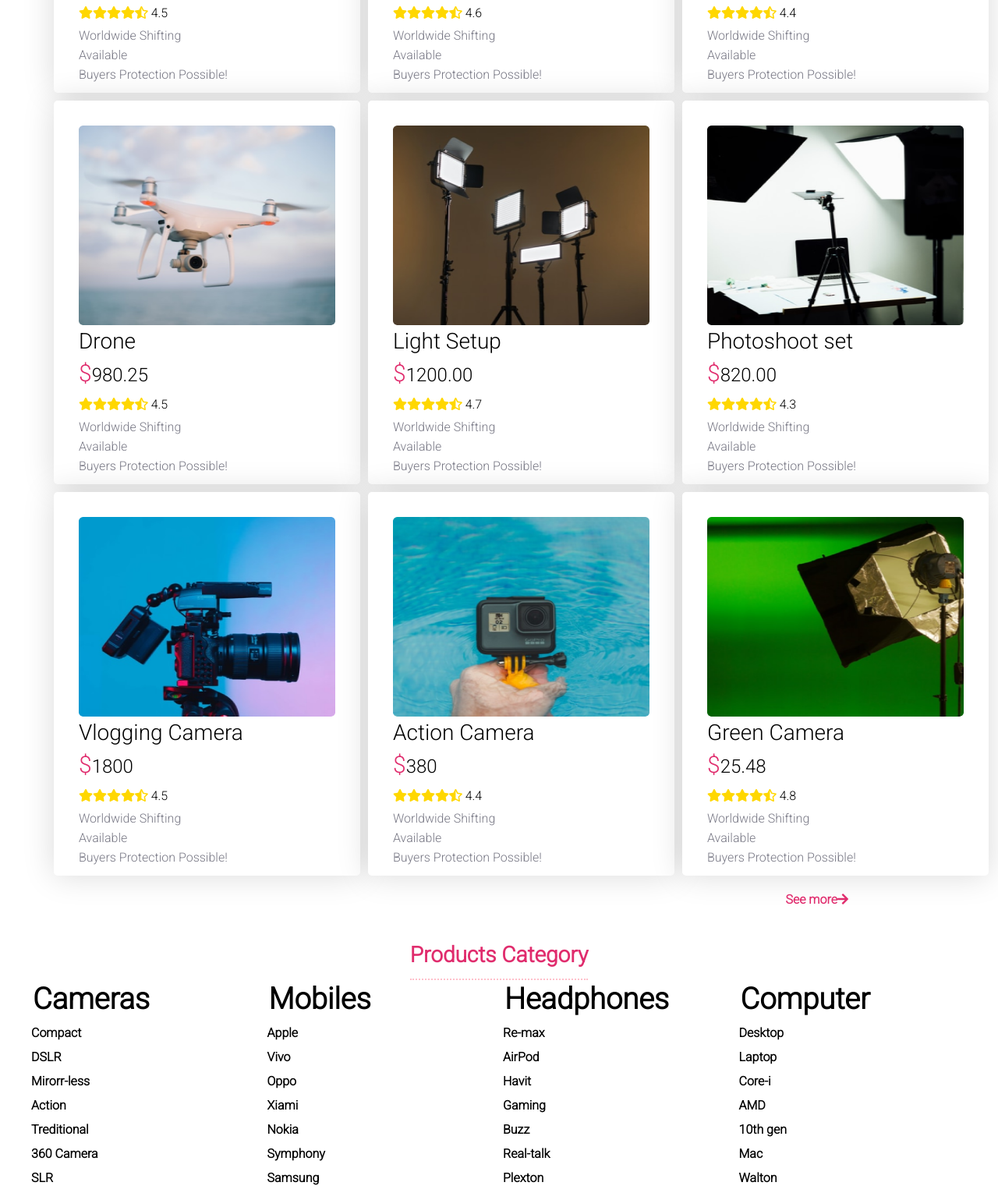
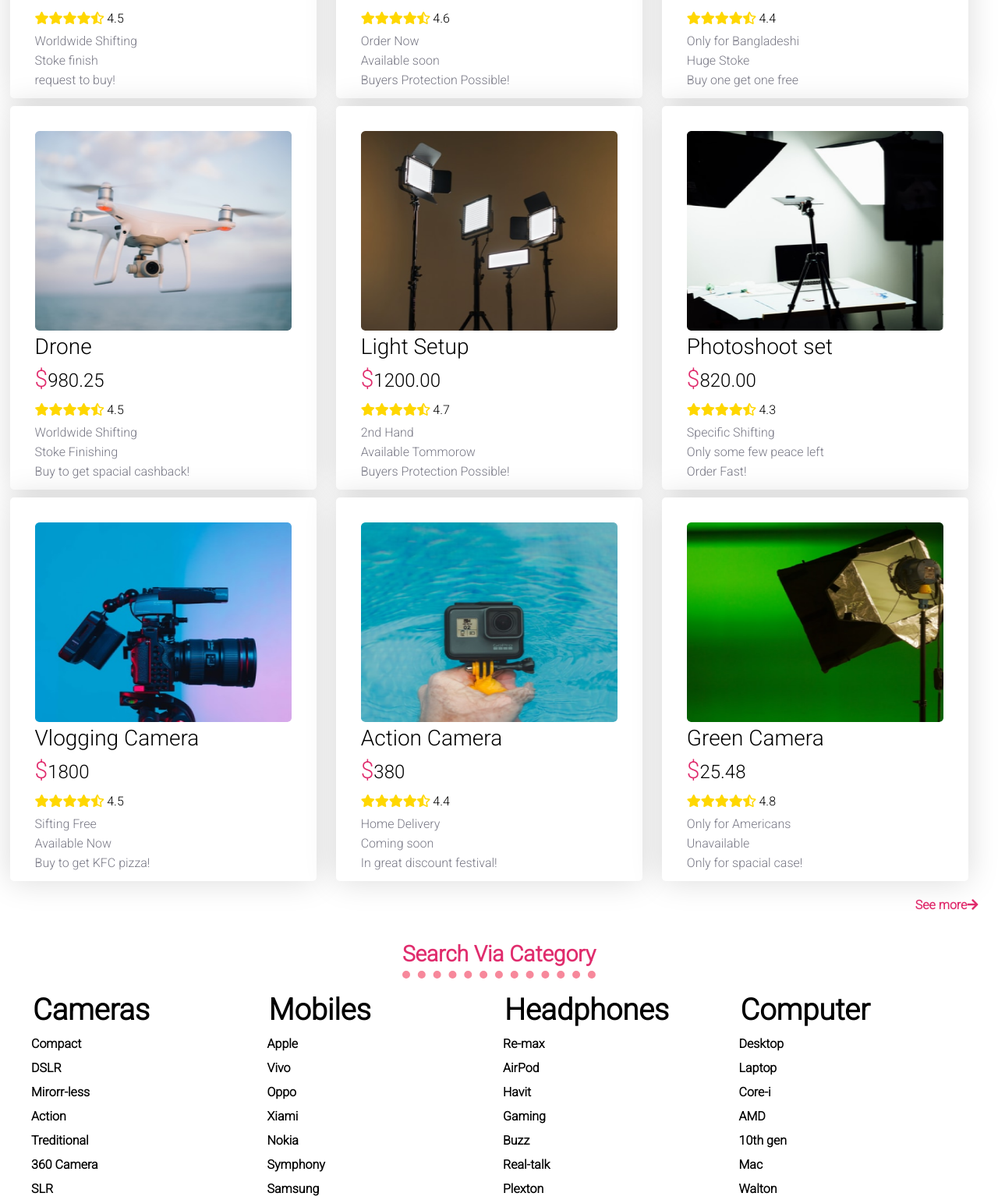
Before and after one commit to checkiamsiam/responsive-css-project-by-ph5, a plain HTML site: page index.html in a window 1280 px wide. Shown: the part 1204-2743 px from the top of the page at 78% size. Drawn offline with Linux system fonts and the light colour scheme.

Commit message:
final touch

```diff
--- a/css/responsive.css
+++ b/css/responsive.css
@@ -1,8 +1,49 @@
+/* -----------------------
+Midium divices
+-------------------------- */
+
+@media only screen and (max-width: 1200px) {
+  .items {
+    grid-template-columns: repeat(2, 1fr);
+  }
+  .banner {
+    flex-direction: column;
+  }
+  .left-details {
+    order: 2;
+  }
+  .mega-menu {
+    padding: 2rem;
+  }
+  .form input {
+    width: 50%;
+  }
+  .e-commerce img {
+    width: 60px;
+  }
+}
+@media only screen and (max-width: 850px) {
+  .form {
+    flex-direction: column;
+  }
+  .form input {
+    margin: 10px auto;
+    width: 80%;
+    padding: 10px 20px;
+  }
+  .form button {
+    margin: 10px auto;
+    width: 50%;
+  }
+  .item {
+    width: 275px;
+  }
+}
 /*-------------------------
        mobile device
  --------------------------*/
 
-@media only screen and (max-width: 668px) {
+@media only screen and (max-width: 678px) {
   /* header */
   .title {
     font-size: 1rem;
@@ -41,7 +82,9 @@
     height: 190px;
   }
   /* e-commerce */
-
+  section {
+    width: 100%;
+  }
   .e-commerce {
     margin: 2rem 5px;
     gap: 10px;
@@ -50,10 +93,11 @@
   /* section */
   .items {
     grid-template-columns: repeat(1, 1fr);
+    margin: 0;
   }
   .item {
     padding: 2rem 1rem 0rem 1rem;
-    width: 100%;
+    width: 80%;
   }
   /* mega menu */
   .menu-items {
@@ -68,21 +112,8 @@
   .it {
     font-size: 11px;
   }
-  /* form */
-
-  .form {
-    flex-direction: column;
-}
-.form input {
-  margin: 10px auto;
-  width: 80%;
-  padding: 10px 20px;
-}
   .form button {
     margin: 10px auto;
-  width: 90%;
+    width: 85%;
   }
-/* footer */
-
-
 }
--- a/css/styles.css
+++ b/css/styles.css
@@ -88,6 +88,7 @@ header {
   background-repeat: no-repeat;
 }
 .right-photo img {
+  cursor: pointer;
   transition: 1s;
 }
 .banner:hover .right-photo img {
@@ -108,18 +109,17 @@ header {
 }
 /* section */
 section {
-  width: 80%;
-  margin: 0 5%;
+  width: 98%;
 }
 .head {
   cursor: pointer;
-  margin: 0 auto;
+  margin: 1rem auto;
   font-weight: 600;
   font-size: 28px;
-  line-height: 60px;
+  line-height: 43px;
   color: var(--main-color);
   width: fit-content;
-  border-bottom: 2px dotted pink;
+  border-bottom: 10px dotted rgb(247, 136, 155);
 }
 .items {
   display: grid;
@@ -127,7 +127,7 @@ section {
 }
 .item {
   padding: 2rem 2rem 0rem 2rem;
-  margin: 5px;
+  margin: 5px auto;
   width: 329px;
   height: 460px;
   border-radius: 5px;
@@ -230,7 +230,7 @@ section {
   width: 30%;
   border-radius: 10px;
   padding: 0rem 2rem;
-  box-shadow: 1px 1px 100px 0px palevioletred;
+  box-shadow: 1px 1px 100px 0px darkgray;
 }
 input:focus {
   outline: none;
@@ -263,7 +263,7 @@ footer h1 {
   font-size: 24px;
   line-height: 36px;
 }
-footer h1 span{
+footer h1 span {
   color: var(--main-color);
 }
 footer h6 {
--- a/index.html
+++ b/index.html
@@ -75,8 +75,8 @@
             ><i class="fas fa-star-half-alt"></i> 4.5
           </div>
           <div class="dis">Worldwide Shifting</div>
-          <div class="ablelity">Available</div>
-          <div class="last">Buyers Protection Possible!</div>
+          <div class="ablelity">Stoke finish</div>
+          <div class="last">request to buy!</div>
         </div>
         <div class="item">
           <div class="im"><img src="./images/mic.png" alt="" /></div>
@@ -86,8 +86,8 @@
             <i class="fas fa-star"></i><i class="fas fa-star"></i><i class="fas fa-star"></i><i class="fas fa-star"></i
             ><i class="fas fa-star-half-alt"></i> 4.6
           </div>
-          <div class="dis">Worldwide Shifting</div>
-          <div class="ablelity">Available</div>
+          <div class="dis">Order Now</div>
+          <div class="ablelity">Available soon</div>
           <div class="last">Buyers Protection Possible!</div>
         </div>
         <div class="item">
@@ -98,9 +98,9 @@
             <i class="fas fa-star"></i><i class="fas fa-star"></i><i class="fas fa-star"></i><i class="fas fa-star"></i
             ><i class="fas fa-star-half-alt"></i> 4.4
           </div>
-          <div class="dis">Worldwide Shifting</div>
-          <div class="ablelity">Available</div>
-          <div class="last">Buyers Protection Possible!</div>
+          <div class="dis">Only for Bangladeshi</div>
+          <div class="ablelity">Huge Stoke</div>
+          <div class="last">Buy one get one free</div>
         </div>
         <div class="item">
           <div class="im"><img src="./images/drone.png" alt="" /></div>
@@ -111,8 +111,8 @@
             ><i class="fas fa-star-half-alt"></i> 4.5
           </div>
           <div class="dis">Worldwide Shifting</div>
-          <div class="ablelity">Available</div>
-          <div class="last">Buyers Protection Possible!</div>
+          <div class="ablelity">Stoke Finishing</div>
+          <div class="last">Buy to get spacial cashback!</div>
         </div>
         <div class="item">
           <div class="im"><img src="./images/lights.png" alt="" /></div>
@@ -122,8 +122,8 @@
             <i class="fas fa-star"></i><i class="fas fa-star"></i><i class="fas fa-star"></i><i class="fas fa-star"></i
             ><i class="fas fa-star-half-alt"></i> 4.7
           </div>
-          <div class="dis">Worldwide Shifting</div>
-          <div class="ablelity">Available</div>
+          <div class="dis">2nd Hand</div>
+          <div class="ablelity">Available Tommorow</div>
           <div class="last">Buyers Protection Possible!</div>
         </div>
         <div class="item">
@@ -134,9 +134,9 @@
             <i class="fas fa-star"></i><i class="fas fa-star"></i><i class="fas fa-star"></i><i class="fas fa-star"></i
             ><i class="fas fa-star-half-alt"></i> 4.3
           </div>
-          <div class="dis">Worldwide Shifting</div>
-          <div class="ablelity">Available</div>
-          <div class="last">Buyers Protection Possible!</div>
+          <div class="dis">Specific Shifting</div>
+          <div class="ablelity">Only some few peace left</div>
+          <div class="last">Order Fast!</div>
         </div>
         <div class="item">
           <div class="im"><img src="./images/camera.png" alt="" /></div>
@@ -146,9 +146,9 @@
             <i class="fas fa-star"></i><i class="fas fa-star"></i><i class="fas fa-star"></i><i class="fas fa-star"></i
             ><i class="fas fa-star-half-alt"></i> 4.5
           </div>
-          <div class="dis">Worldwide Shifting</div>
-          <div class="ablelity">Available</div>
-          <div class="last">Buyers Protection Possible!</div>
+          <div class="dis">Sifting Free</div>
+          <div class="ablelity">Available Now</div>
+          <div class="last">Buy to get KFC pizza!</div>
         </div>
         <div class="item">
           <div class="im"><img src="./images/action.png" alt="" /></div>
@@ -158,9 +158,9 @@
             <i class="fas fa-star"></i><i class="fas fa-star"></i><i class="fas fa-star"></i><i class="fas fa-star"></i
             ><i class="fas fa-star-half-alt"></i> 4.4
           </div>
-          <div class="dis">Worldwide Shifting</div>
-          <div class="ablelity">Available</div>
-          <div class="last">Buyers Protection Possible!</div>
+          <div class="dis">Home Delivery</div>
+          <div class="ablelity">Coming soon</div>
+          <div class="last">In great discount festival!</div>
         </div>
         <div class="item">
           <div class="im"><img src="./images/single-light.png" alt="" /></div>
@@ -170,15 +170,15 @@
             <i class="fas fa-star"></i><i class="fas fa-star"></i><i class="fas fa-star"></i><i class="fas fa-star"></i
             ><i class="fas fa-star-half-alt"></i> 4.8
           </div>
-          <div class="dis">Worldwide Shifting</div>
-          <div class="ablelity">Available</div>
-          <div class="last">Buyers Protection Possible!</div>
+          <div class="dis">Only for Americans</div>
+          <div class="ablelity">Unavailable</div>
+          <div class="last">Only for spacial case!</div>
         </div>
       </div>
       <h4 class="fot">See more<i class="fas fa-arrow-right"></i></h4>
     </section>
     <div class="mega-menu">
-      <div class="head">Products Category</div>
+      <div class="head">Search Via Category</div>
       <!-- optional -->
       <div class="menu-items">
         <div class="it-h">Cameras</div>
@@ -213,18 +213,17 @@
         <div class="it">Samsung</div>
         <div class="it">Plexton</div>
         <div class="it">Walton</div>
-
       </div>
       <h4 class="fot">See more<i class="fas fa-arrow-right"></i></h4>
       <h1 class="head">Log in For voucher</h1>
       <div class="form">
-        <input type="text" name="" id="" placeholder="Your name">
-        <input type="password" name="" id="" placeholder="Enter your pass">
+        <input type="text" name="" id="" placeholder="Your name" />
+        <input type="password" name="" id="" placeholder="Enter your pass" />
         <button type="submit">Log in</button>
       </div>
     </div>
     <footer>
-      <h1> <span>Influencer</span> Products</h1>
+      <h1><span>Influencer</span> Products</h1>
       <h6>&copy; copyright 2022 | Influencer Products</h6>
       <p>All rights reserved</p>
       <nav>
```
Lines whose indentation alone changed are shown as unchanged.
